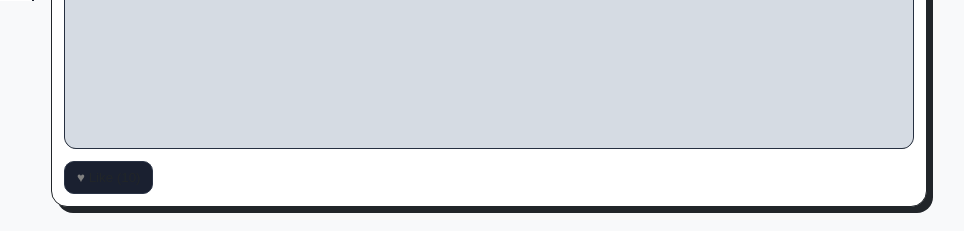
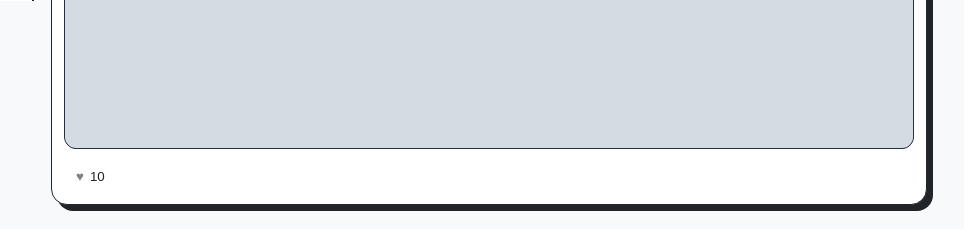
Before and after one commit to HeadlineToday/accb, a Flask app: template templates/index.html in a window 1280 px wide. Shown: the part 861-1092 px from the top of the page, without its empty margins (151-1115 px from the left). Run offline with Flask 3, Linux system fonts and the light colour scheme; the template is opened without the code that fills it: most values are stand-ins (such as "Sample title", 1, 10 or a date in 2020); grey boxes marked "Sample" are stand-in pictures; a database or web service that is not in the repository returns one stand-in record (values such as "Sample title"); some libraries are stand-ins or nearby versions.

Commit message:
Update index.html

```diff
--- a/templates/index.html
+++ b/templates/index.html
@@ -1,5 +1,6 @@
 {% extends "base.html" %}
 {% block content %}
+{% set my_id = session.get('anon_id') %}
 <section class="composer">
   <form action="{{ url_for('create_post') }}" method="post" enctype="multipart/form-data">
     <div class="composer-head">
@@ -36,13 +37,17 @@
     {% endif %}
     <footer class="card-foot">
       <form action="{{ url_for('like', post_id=p._id) }}" method="post">
-        <button class="btn like-btn" type="submit" data-post-id="{{ p._id }}"
-          {% if user.is_banned or user.is_muted %}disabled{% endif %}>
-          <span class="heart" style="color:gray;">♥</span>
-          <span class="like-text"> Like ({{ p.likes or 0 }})</span>
+        <button
+          class="btn like-btn {% if my_id and (my_id in (p.liked_by or [])) %}liked{% endif %}"
+          type="submit"
+          data-post-id="{{ p._id }}"
+          {% if user.is_banned or user.is_muted %}disabled{% endif %}
+        >
+          <span class="heart">♥</span>
+          <span class="like-text">{{ p.likes or 0 }}</span>
         </button>
-    </form>
-</footer>
+      </form>
+    </footer>
   </article>
   {% else %}
     <p class="muted">No posts yet. Be the first!</p>
@@ -55,18 +60,19 @@
   }, 4000);
 </script>
 
-<!-- Single Socket.IO include -->
+<!-- Socket.IO -->
 <script src="https://cdn.socket.io/4.7.5/socket.io.min.js"></script>
 <script>
   const socket = io();
 
-  // Helpers
-  const pad = n => String(n).padStart(2, "0");
+  // Format helper
+  const pad = n => String(n).padStart(2,"0");
   const fmt = iso => {
     const d = new Date(iso);
     return `${d.getFullYear()}-${pad(d.getMonth()+1)}-${pad(d.getDate())} ${pad(d.getHours())}:${pad(d.getMinutes())}`;
   };
 
+  // Render new posts live
   function renderPostCard(p) {
     const el = document.createElement("article");
     el.className = "card";
@@ -86,30 +92,24 @@
       <footer class="card-foot">
         <form action="/like/${p._id}" method="post">
           <button class="btn like-btn" type="submit" data-post-id="${p._id}">
-            <span class="heart" style="color:gray;">♥</span>
-            <span class="like-text"> Like (${p.likes || 0})</span>
+            <span class="heart">♥</span>
+            <span class="like-text">${p.likes || 0}</span>
           </button>
         </form>
       </footer>`;
     return el;
   }
 
-  // New posts live
   socket.on("new_post", (p) => {
-    const feed = document.getElementById("feed");
-    if (feed) feed.prepend(renderPostCard(p));
+    document.getElementById("feed").prepend(renderPostCard(p));
   });
 
-  // Likes live (count only)
   socket.on("like_update", data => {
-    const btn = document.querySelector(`button.like-btn[data-post-id="${data.post_id}"]`);
-    if (btn) {
-      const text = btn.querySelector(".like-text");
-      text.textContent = ` Like (${data.likes})`;
-    }
+    const btn = document.querySelector(`.like-btn[data-post-id="${data.post_id}"]`);
+    if (!btn) return;
+    btn.querySelector(".like-text").textContent = data.likes;
   });
 
-  // Hide/Unhide live
   socket.on("post_status_changed", ({ post_id, status }) => {
     const card = document.querySelector(`[data-post-id="${post_id}"]`);
     if (!card) return;
@@ -118,59 +118,46 @@
     if (badge) badge.textContent = status;
   });
 
-  // 🔴 Delete live
   socket.on("post_deleted", ({ post_id }) => {
     const card = document.querySelector(`[data-post-id="${post_id}"]`);
-    if (card) {
-      card.remove();
-    }
+    if (card) card.remove();
   });
 
-  // Like handler with optimistic UI
+  // Like handler
   document.getElementById("feed").addEventListener("submit", async (e) => {
     const form = e.target;
     if (!form.matches('form[action^="/like/"]')) return;
     e.preventDefault();
 
-    const url = form.getAttribute("action");
+    const url = form.action;
     const btn = form.querySelector(".like-btn");
-    const heart = btn.querySelector(".heart");
-    const text = btn.querySelector(".like-text");
+    const countEl = btn.querySelector(".like-text");
 
-    const current = parseInt(text.textContent.match(/\d+/)[0], 10);
-    const wasLiked = (heart.style.color === "red");
+    const current = parseInt(countEl.textContent, 10);
+    const wasLiked = btn.classList.contains("liked");
 
-    // optimistic
-    heart.style.color = wasLiked ? "gray" : "red";
-    text.textContent = ` Like (${wasLiked ? current - 1 : current + 1})`;
+    // Optimistic UI
+    btn.classList.toggle("liked", !wasLiked);
+    countEl.textContent = wasLiked ? current - 1 : current + 1;
 
     try {
       const res = await fetch(url, { method: "POST" });
       if (!res.ok) throw new Error(res.status);
       const data = await res.json();
-      heart.style.color = data.liked ? "red" : "gray";
-      text.textContent = ` Like (${data.likes})`;
+      btn.classList.toggle("liked", !!data.liked);
+      countEl.textContent = data.likes;
     } catch (err) {
-      // revert on failure
-      heart.style.color = wasLiked ? "red" : "gray";
-      text.textContent = ` Like (${current})`;
+      // revert on error
+      btn.classList.toggle("liked", wasLiked);
+      countEl.textContent = current;
       console.error("Like failed:", err);
     }
   }, true);
+</script>
 
-
-function deletePost(postId) {
-  fetch(`/delete_post/${postId}`, {
-    method: "POST"
-  })
-  .then(response => {
-    if (response.ok) {
-      document.getElementById(`post-${postId}`).remove(); // Remove post from feed instantly
-    } else {
-      alert("Error deleting post");
-    }
-  });
-}
-
-</script>
+<style>
+.like-btn { border:none; background:none; cursor:pointer; display:inline-flex; align-items:center; gap:6px; }
+.like-btn .heart { color:gray; transition:color 0.2s; }
+.like-btn.liked .heart { color:#ff4d6d; }
+</style>
 {% endblock %}
```
